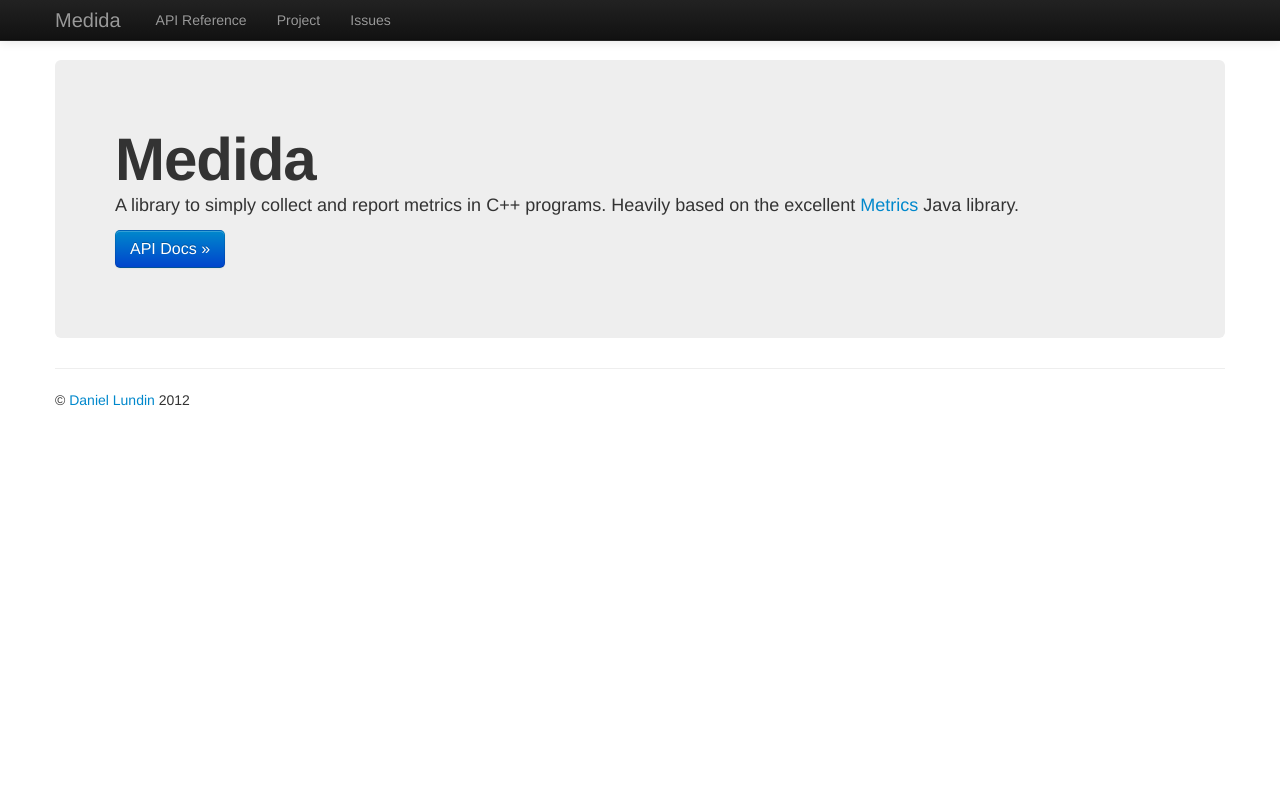
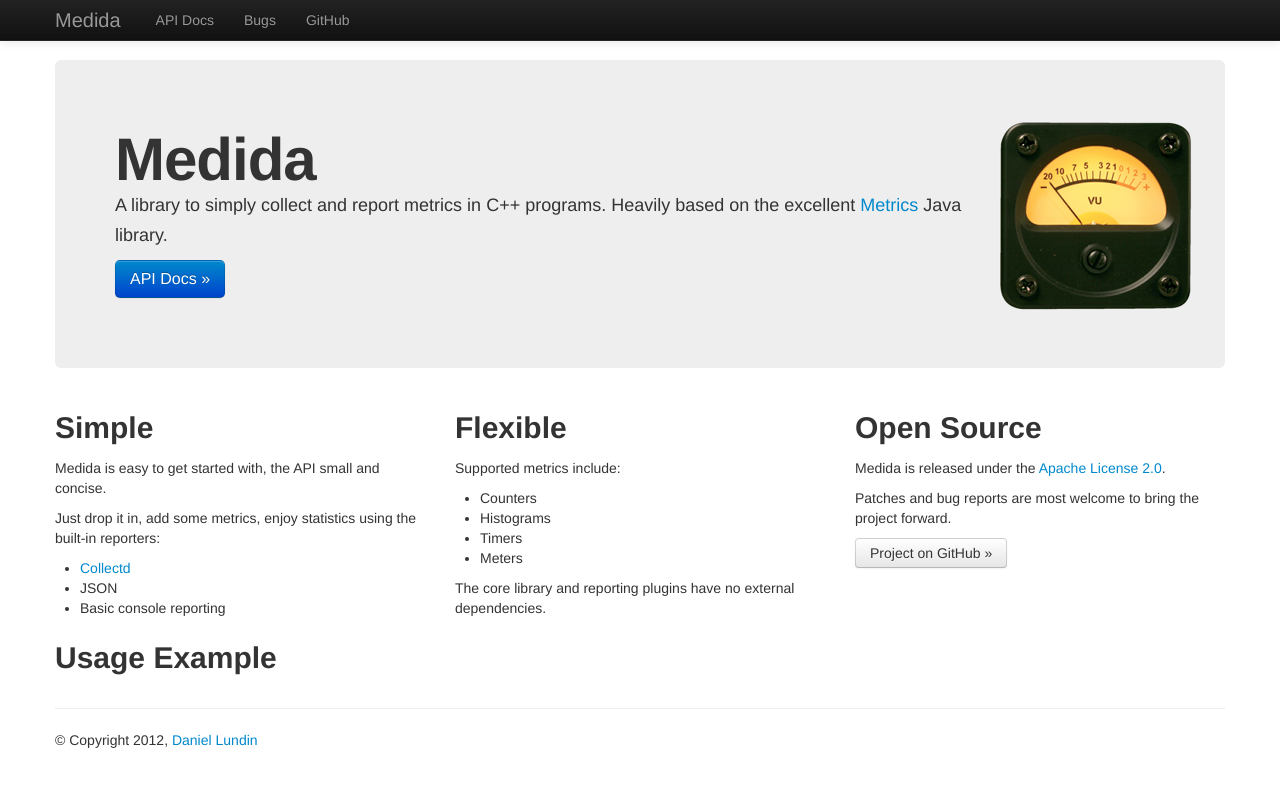
Before and after one commit to dln/medida, a plain HTML site: page doc/index.html in a window 1280 px wide. Drawn offline with nearby package versions, Linux system fonts and the light colour scheme.

Commit message:
Docs: Add basic project page.

```diff
--- /dev/null
+++ b/doc/css/medida.css
@@ -0,0 +1,7 @@
+
+#header {
+  background-image: url("/medida/img/meter.png");
+  background-repeat: no-repeat;
+  background-position: right center;
+  padding-right: 250px;
+}
--- a/doc/index.html
+++ b/doc/index.html
@@ -7,6 +7,7 @@
     <meta name="description" content="Simple metrics for C++ programs">
     <meta name="author" content="Daniel Lundin">
     <link href="css/bootstrap.min.css" rel="stylesheet">
+    <link href="css/medida.css" rel="stylesheet">
     <style type="text/css">
       body {
         padding-top: 60px;
@@ -35,46 +36,65 @@
         <div class="container">
           <a class="brand" href="#">Medida</a>
           <ul class="nav">
-            <li><a href="api/index.html">API Reference</a></li>
-            <li><a href="https://github.com/dln/medida/">Project</a></li>
-            <li><a href="https://github.com/dln/medida/issues">Issues</a></li>
+            <li><a href="api/index.html">API Docs</a></li>
+            <li><a href="https://github.com/dln/medida/issues">Bugs</a></li>
+            <li><a href="https://github.com/dln/medida/">GitHub</a></li>
           </ul>
         </div>
       </div>
     </div>
 
     <div class="container">
-      <div class="hero-unit">
+      <div id="header" class="hero-unit">
         <h1>Medida</h1>
         <p>A library to simply collect and report metrics in C++ programs.
           Heavily based on the excellent <a href="http://metrics.codahale.com/">Metrics</a> Java library.</p>
         <p><a class="btn btn-primary btn-large" href="api/index.html">API Docs &raquo;</a></p>
       </div>
 
-<!--
       <div class="row">
         <div class="span4">
-          <h2>Heading</h2>
-          <p>Donec id elit non mi porta gravida at eget metus. Fusce dapibus, tellus ac cursus commodo, tortor mauris condimentum nibh, ut fermentum massa justo sit amet risus. Etiam porta sem malesuada magna mollis euismod. Donec sed odio dui. </p>
-          <p><a class="btn" href="#">View details &raquo;</a></p>
+          <h2>Simple</h2>
+          <p>Medida is easy to get started with, the API small and concise.</p>
+          <p>Just drop it in, add some metrics, enjoy statistics using the built-in reporters:</p>
+          <ul>
+            <li><a href="http://collectd.org/">Collectd</a></li>
+            <li>JSON</li>
+            <li>Basic console reporting</li>
+          </ul>
+          <!-- <p><a class="btn" href="#">View Example &raquo;</a></p> -->
         </div>
         <div class="span4">
-          <h2>Heading</h2>
-          <p>Donec id elit non mi porta gravida at eget metus. Fusce dapibus, tellus ac cursus commodo, tortor mauris condimentum nibh, ut fermentum massa justo sit amet risus. Etiam porta sem malesuada magna mollis euismod. Donec sed odio dui. </p>
-          <p><a class="btn" href="#">View details &raquo;</a></p>
+          <h2>Flexible</h2>
+          <p>Supported metrics include:</p>
+          <ul>
+            <li>Counters</li>
+            <li>Histograms</li>
+            <li>Timers</li>
+            <li>Meters</li>
+          </ul>
+          <p>The core library and reporting plugins have no external dependencies.</p>
        </div>
         <div class="span4">
-          <h2>Heading</h2>
-          <p>Donec sed odio dui. Cras justo odio, dapibus ac facilisis in, egestas eget quam. Vestibulum id ligula porta felis euismod semper. Fusce dapibus, tellus ac cursus commodo, tortor mauris condimentum nibh, ut fermentum massa justo sit amet risus.</p>
-          <p><a class="btn" href="#">View details &raquo;</a></p>
+          <h2>Open Source</h2>
+          <p>Medida is released under the <a href="http://github.com/dln/medida/blob/master/LICENSE">Apache License 2.0</a>.
+          <p>Patches and bug reports are most welcome to bring the project forward.</p>
+          <p><a class="btn" href="http://github.com/dln/medida/">Project on GitHub &raquo;</a></p>
         </div>
       </div>
--->
+
+
+      <div class="row">
+        <div class="span12">
+          <h2>Usage Example</h2>
+          <script src="http://gist.github.com/3844663.js?file=medida_example1.cc"></script>
+        </div>
+      </div>
 
       <hr>
 
       <footer>
-        <p>&copy; <a href="http://eintr.org">Daniel Lundin</a> 2012</p>
+        <p>&copy; Copyright 2012, <a href="http://eintr.org">Daniel Lundin</a></p>
       </footer>
 
     </div> <!-- /container -->
```
Also changed, not shown: doc/api/_footer.html (added, +14 -0 lines), doc/api/_header.html (added, +37 -0 lines), CMakeLists.txt, doc/img/meter.png (added), 5 other files.
